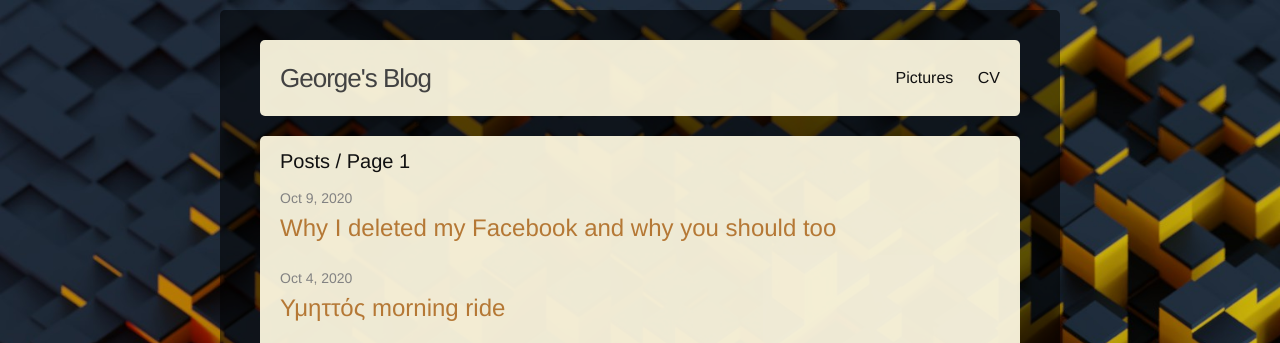
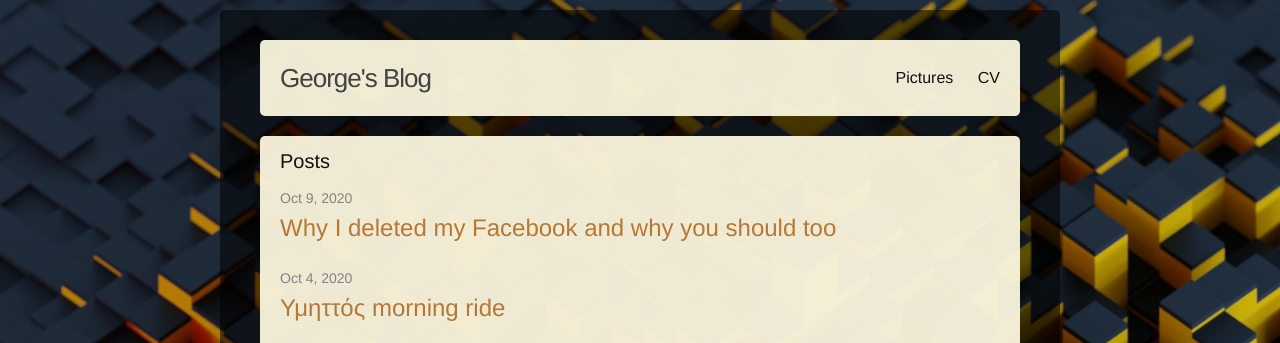
Before and after one commit to gangelop/lathan.github.io, a Jekyll site: the page built from index.html, in a window 1280 px wide. Shown: the top 343 px of the page. Built offline with Jekyll 4.4.1, drawn with Linux system fonts in a browser that asks for light colours; the list of posts is cut into pages by our own code.

Commit message:
more discreet pagination

```diff
--- a/index.html
+++ b/index.html
@@ -4,7 +4,7 @@
 
 <div class="home">
 
-    <h1 class="page-heading">Posts / Page {{ paginator.page }}</h1>
+    <h1 class="page-heading">Posts</h1>
 
   <ul class="post-list">
     {% for post in paginator.posts %}
```
